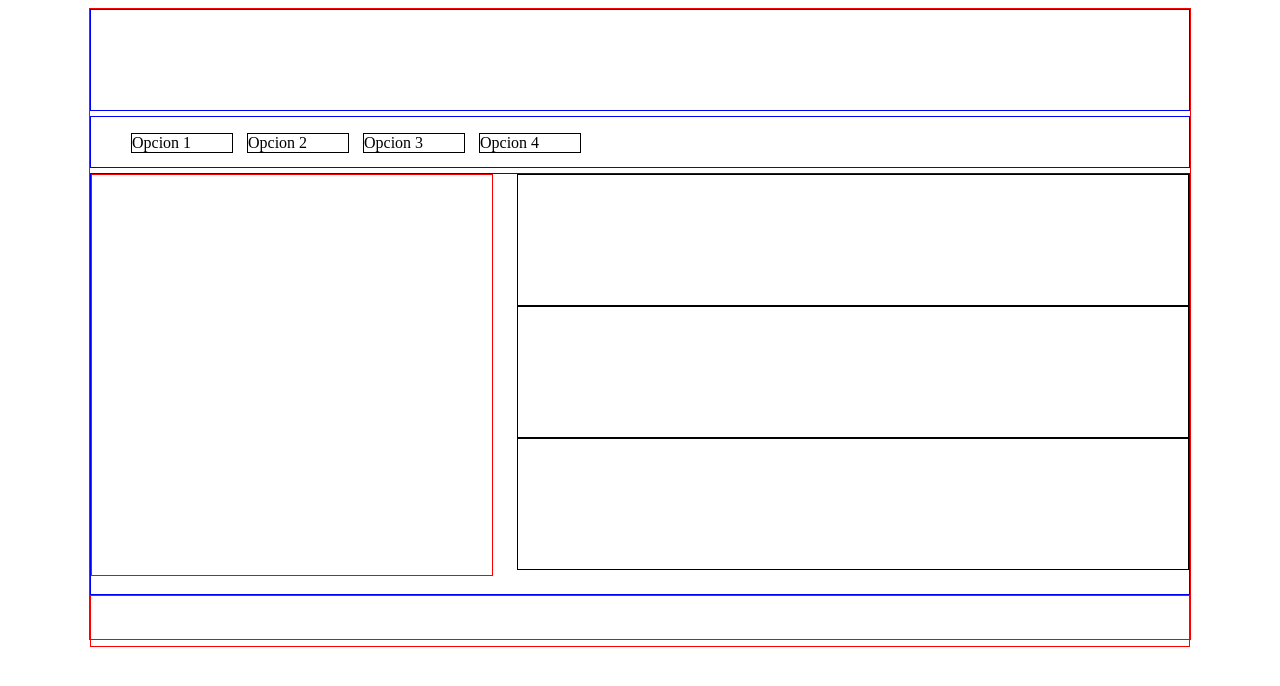
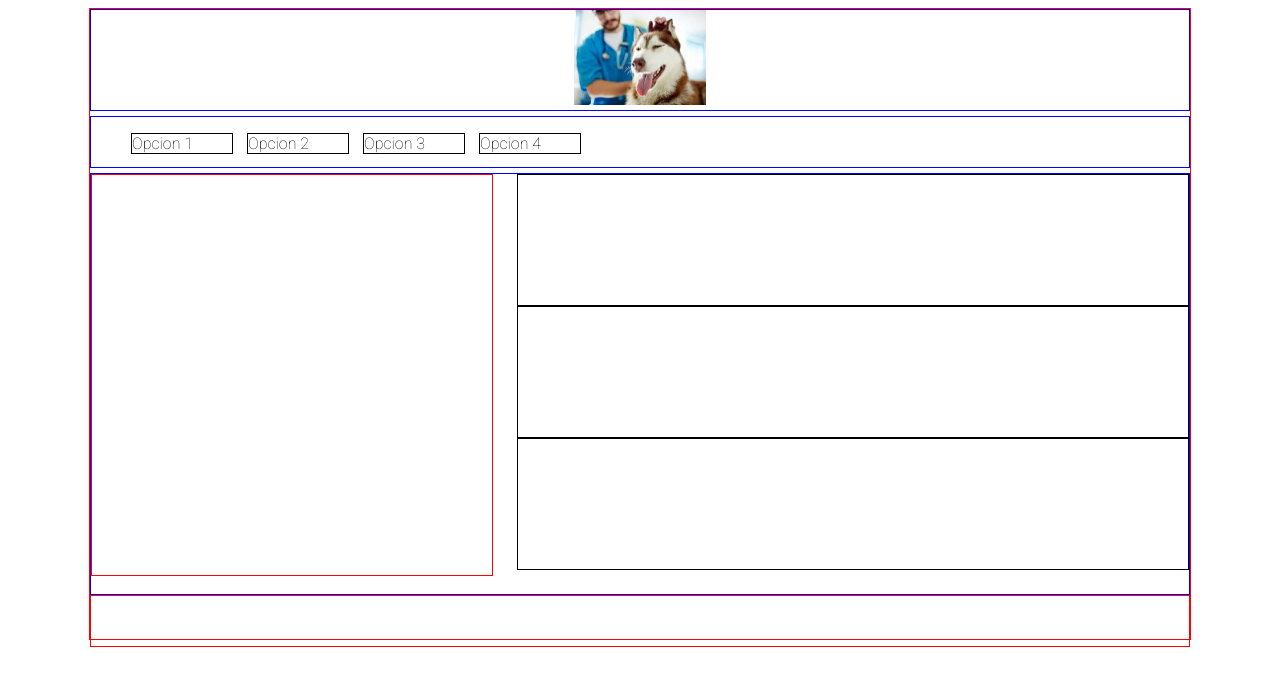
Before and after one commit to hguzman/veterinaria, a plain HTML site: page docs/index.html in a window 1280 px wide. Drawn offline with Linux system fonts and the light colour scheme.

Commit message:
requerimiento terminado

```diff
--- a/docs/estilos.css
+++ b/docs/estilos/estilos.css
@@ -8,6 +8,7 @@ main {
 header{
     border: 1px solid blue;
     height: 100px;
+    text-align: center;
 }
 
 nav{
@@ -45,4 +46,9 @@ ul li{
     width: 100px;
     display: inline-block;
     margin-right: 10px;
+    font-family: 'Roboto', sans-serif;
 }
+
+header img{
+    height: 95px;
+}
--- a/docs/index.html
+++ b/docs/index.html
@@ -4,12 +4,15 @@
         <meta charset="UTF-8">
         <meta http-equiv="X-UA-Compatible" content="IE=edge">
         <meta name="viewport" content="width=device-width, initial-scale=1.0">
-        <link rel="stylesheet" href="estilos.css">
+        <link rel="stylesheet" href="estilos/estilos.css">
+        <link rel="preconnect" href="https://fonts.googleapis.com">
+        <link rel="preconnect" href="https://fonts.gstatic.com" crossorigin>
+        <link href="https://fonts.googleapis.com/css2?family=Roboto:wght@100&display=swap" rel="stylesheet">
         <title>Veterinaria Barranquilla</title>
     </head>
     <body>
         <main>
-            <header></header>
+            <header><img src="img/logo.jpg" alt=""></header>
             <nav>
                 <ul>
                     <li>Opcion 1</li>
```
Also changed, not shown: docs/img/logo.jpg (added).
